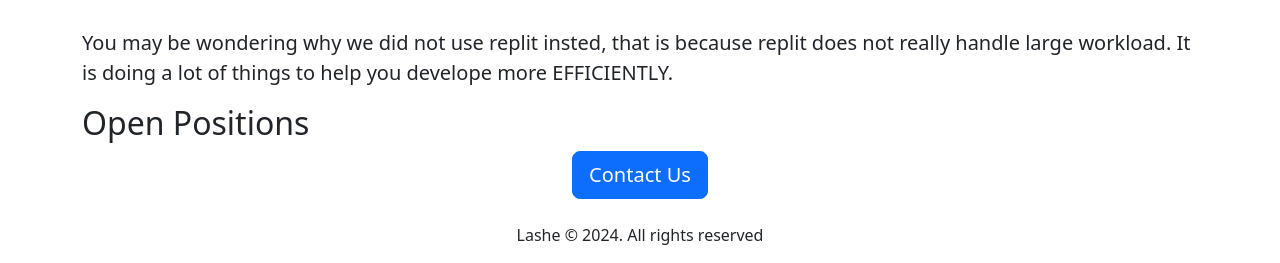
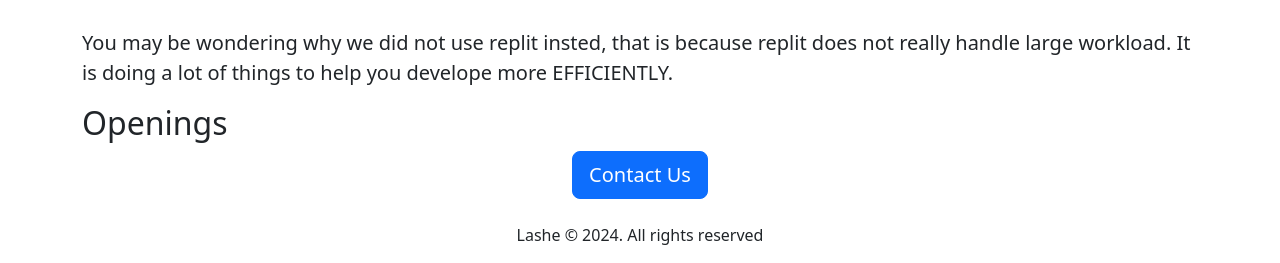
Before and after one commit to tioluakin/tiolu-careers-website, a Flask app: template templates/home.html in a window 1280 px wide. Shown: the part 1014-1277 px from the top of the page. Run offline with Flask 3, Linux system fonts and the light colour scheme; the template is opened without the code that fills it, so the values that code supplies are empty.

Commit message:
made some changes

```diff
--- a/app.py
+++ b/app.py
@@ -26,7 +26,7 @@ JOBS =[
     'id': '3',
     'title': 'Backend Developer',
     'location': 'Abuja, Nigeia',
-    'salary': 'N10,00,000'
+    'salary': 'N150,00,000'
   },
 ]
 
--- a/templates/home.html
+++ b/templates/home.html
@@ -64,7 +64,7 @@ You may be wondering why we did not use replit insted, that is because replit do
 
 </p>
 
-  <h2>Open Positions</h2>
+  <h2>Openings</h2>
   <!-- Templating syntax by Flsk, a way to insert dynamic data in HTML and Css -->
   <div>
     {% for job in jobs %}
```
